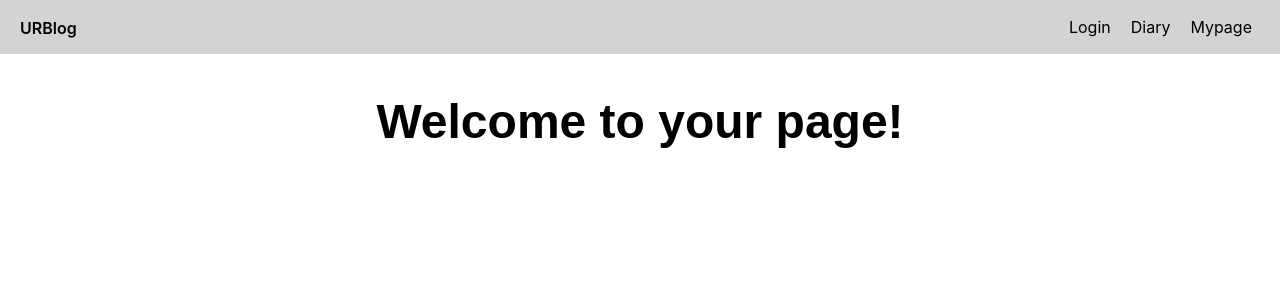
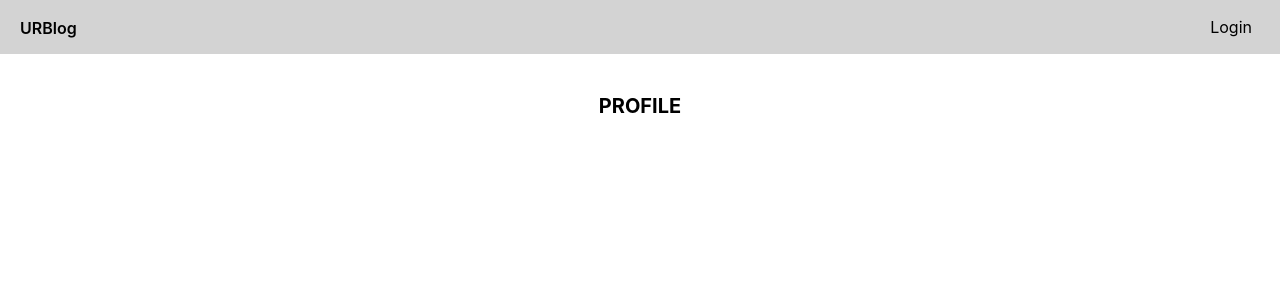
Before and after one commit to sandy424/react-blog, a React (Create React App) app: page / in a window 1280 px wide. Shown: the top 300 px of the page. Built offline with nearby package versions, Linux system fonts and the light colour scheme.

Commit message:
[add/delete]

```diff
--- a/src/component/Header.js
+++ b/src/component/Header.js
@@ -11,8 +11,8 @@ function Header() {
                 </div>
                 <div className="menu-group">
                     <Link className="menu" to={'/Login'}>Login</Link>
-                    <Link className="menu" to={'/Diary'}>Diary</Link>
-                    <Link className="menu" to={'/Mypage'}>Mypage</Link>
+                    {/* <Link className="menu" to={'/Diary'}>Diary</Link>
+                    <Link className="menu" to={'/Mypage'}>Mypage</Link> */}
                 </div>
             </div>
         </div>
--- a/src/component/Home.js
+++ b/src/component/Home.js
@@ -3,8 +3,9 @@ import '../style/Style.css';
 
 function Home() {
     return(
-        <div className="main">
-            <h2>Welcome to your page!</h2>
+        <div id="profile-view" className="container" >
+            <div id="profile" className="title">PROFILE</div>
+
         </div>
     );
 }
```
Also changed, not shown: src/component/Diary.js (deleted), src/component/Mypage.js (deleted).
